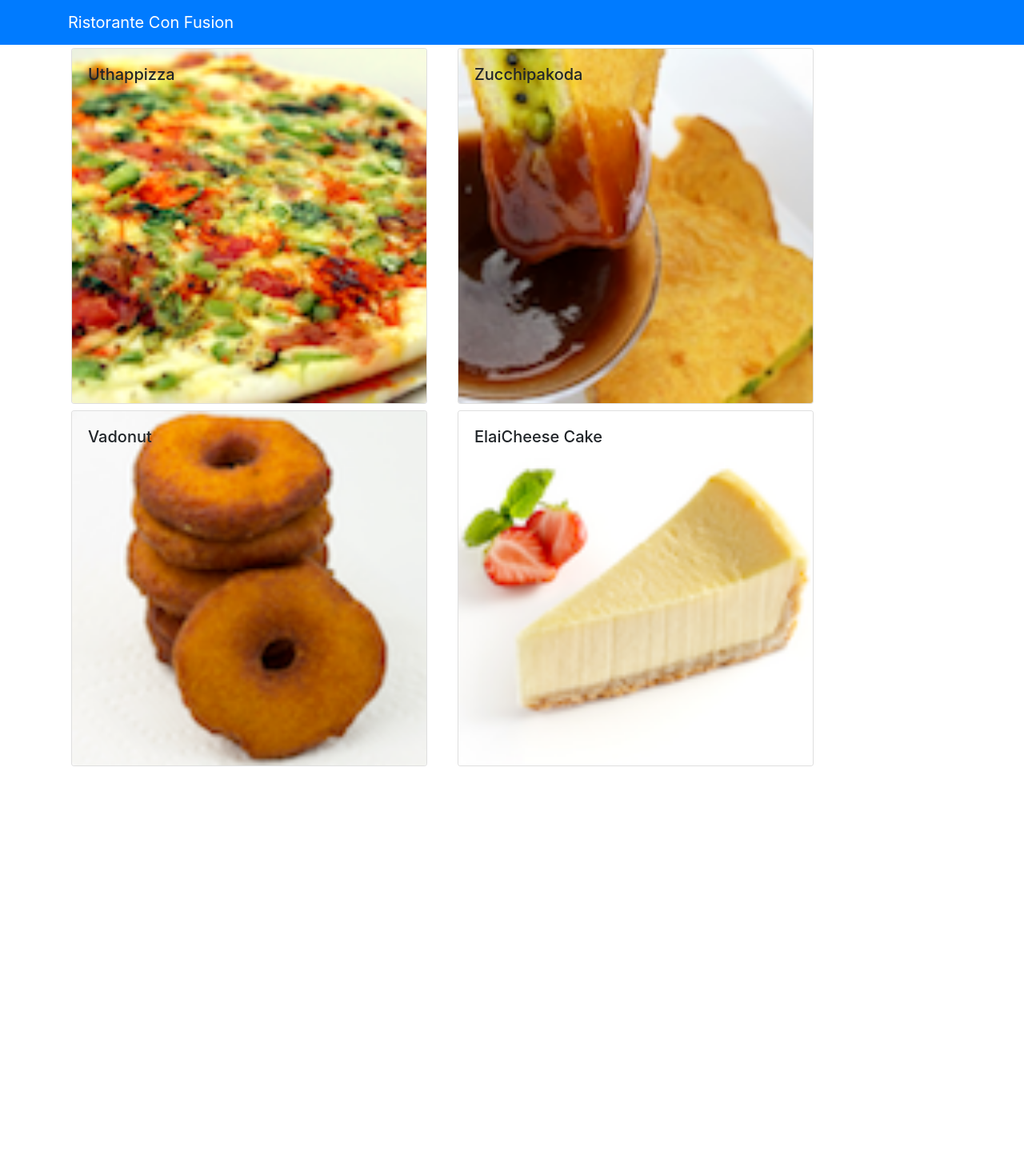
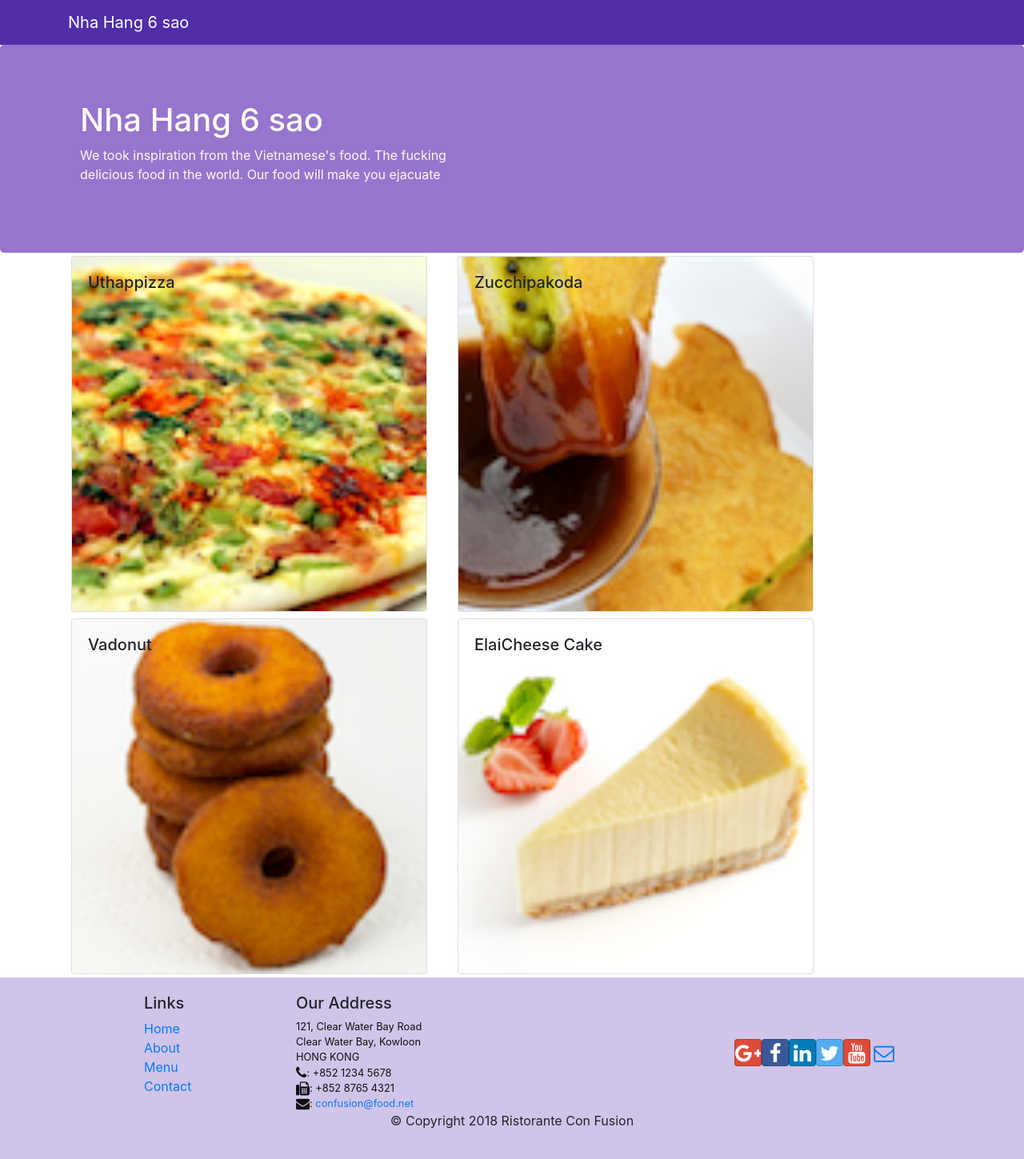
Before and after one commit to PhoDayHanh/doan_test, a React (Create React App) app: page /contactus in a window 1280 px wide. Shown: the whole page at 80% size. Before the commit the page ends 962 px from the top, so only its background shows below. Built offline with nearby package versions, Linux system fonts and the light colour scheme.

Commit message:
Add header and footer

```diff
--- a/package.json
+++ b/package.json
@@ -7,6 +7,8 @@
     "@testing-library/react": "^13.3.0",
     "@testing-library/user-event": "^13.5.0",
     "bootstrap": "^4.0.0",
+    "bootstrap-social": "5.1.1",
+    "font-awesome": "4.7.0",
     "react": "^18.2.0",
     "react-dom": "^18.2.0",
     "react-popper": "0.9.2",
--- a/src/App.css
+++ b/src/App.css
@@ -1,38 +1,33 @@
-.App {
-  text-align: center;
+.row-header{
+  margin:0px auto;
+  padding:0px auto;
 }
 
-.App-logo {
-  height: 40vmin;
-  pointer-events: none;
+.row-content {
+  margin:0px auto;
+  padding: 50px 0px 50px 0px;
+  border-bottom: 1px ridge;
+  min-height:400px;
 }
 
-@media (prefers-reduced-motion: no-preference) {
-  .App-logo {
-    animation: App-logo-spin infinite 20s linear;
-  }
+.footer{
+  background-color: #D1C4E9;
+  margin:0px auto;
+  padding: 20px 0px 20px 0px;
+}
+.jumbotron {
+  padding:70px 30px 70px 30px;
+  margin:0px auto;
+  background: #9575CD ;
+  color:floralwhite;
 }
 
-.App-header {
-  background-color: #282c34;
-  min-height: 100vh;
-  display: flex;
-  flex-direction: column;
-  align-items: center;
-  justify-content: center;
-  font-size: calc(10px + 2vmin);
-  color: white;
+address{
+  font-size:80%;
+  margin:0px;
+  color:#0f0f0f;
 }
 
-.App-link {
-  color: #61dafb;
+.navbar-dark {
+  background-color: #512DA8;
 }
-
-@keyframes App-logo-spin {
-  from {
-    transform: rotate(0deg);
-  }
-  to {
-    transform: rotate(360deg);
-  }
-}
--- /dev/null
+++ b/src/components/FooterComponent.js
@@ -0,0 +1,50 @@
+import React from "react";
+
+function Footer(props) {
+    return(
+    <div className="footer">
+        <div className="container">
+            <div className="row justify-content-center">
+                <div className="col-4 offset-1 col-sm-2">
+                    <h5>Links</h5>
+                    <ul className="list-unstyled">
+                        <li><a href="#">Home</a></li>
+                        <li><a href="#">About</a></li>
+                        <li><a href="#">Menu</a></li>
+                        <li><a href="contactus.html">Contact</a></li>
+                    </ul>
+                </div>
+                <div className="col-7 col-sm-5">
+                    <h5>Our Address</h5>
+                    <address>
+		              121, Clear Water Bay Road<br />
+		              Clear Water Bay, Kowloon<br />
+		              HONG KONG<br />
+		              <i className="fa fa-phone fa-lg"></i>: +852 1234 5678<br />
+		              <i className="fa fa-fax fa-lg"></i>: +852 8765 4321<br />
+		              <i className="fa fa-envelope fa-lg"></i>: <a href="mailto:confusion@food.net">
+                         confusion@food.net</a>
+                    </address>
+                </div>
+                <div className="col-12 col-sm-4 align-self-center">
+                    <div className="text-center">
+                        <a className="btn btn-social-icon btn-google" href="http://google.com/+"><i className="fa fa-google-plus"></i></a>
+                        <a className="btn btn-social-icon btn-facebook" href="http://www.facebook.com/profile.php?id="><i className="fa fa-facebook"></i></a>
+                        <a className="btn btn-social-icon btn-linkedin" href="http://www.linkedin.com/in/"><i className="fa fa-linkedin"></i></a>
+                        <a className="btn btn-social-icon btn-twitter" href="http://twitter.com/"><i className="fa fa-twitter"></i></a>
+                        <a className="btn btn-social-icon btn-google" href="http://youtube.com/"><i className="fa fa-youtube"></i></a>
+                        <a className="btn btn-social-icon" href="mailto:"><i className="fa fa-envelope-o"></i></a>
+                    </div>
+                </div>
+            </div>
+            <div className="row justify-content-center">
+                <div className="col-auto">
+                    <p>© Copyright 2018 Ristorante Con Fusion</p>
+                </div>
+            </div>
+        </div>
+    </div>
+    )
+}
+
+export default Footer;
--- /dev/null
+++ b/src/components/HeaderComponent.js
@@ -0,0 +1,31 @@
+import React, { Component } from "react";
+import { Navbar, NavbarBrand, Jumbotron } from "reactstrap";
+
+class Header extends Component {
+  render() {
+    return (
+      <>
+        <Navbar dark>
+          <div className="container">
+            <NavbarBrand href="/">Nha Hang 6 sao</NavbarBrand>
+          </div>
+        </Navbar>
+        <Jumbotron>
+          <div className="container">
+            <div className="row row-header">
+              <div className="col-12 col-sm-6">
+                <h1>Nha Hang 6 sao</h1>
+                <p>
+                  We took inspiration from the Vietnamese's food. The fucking
+                  delicious food in the world. Our food will make you ejacuate
+                </p>
+              </div>
+            </div>
+          </div>
+        </Jumbotron>
+      </>
+    );
+  }
+}
+
+export default Header;
--- a/src/components/MainComponent.js
+++ b/src/components/MainComponent.js
@@ -1,8 +1,9 @@
 import React, { Component } from "react";
-import { Navbar, NavbarBrand } from "reactstrap";
 import Menu from "./MenuComponent";
 import DishDetail from "./DishDetail";
 import { DISHES } from "../shared/dishes";
+import Header from "./HeaderComponent";
+import Footer from "./FooterComponent";
 
 class Main extends Component {
   constructor(props) {
@@ -20,11 +21,7 @@
   render() {
     return (
       <div>
-        <Navbar dark color="primary">
-          <div className="container">
-            <NavbarBrand href="/">Ristorante Con Fusion</NavbarBrand>
-          </div>
-        </Navbar>
+       <Header></Header>
         <div className="container">
           <div className="row">
             <Menu
@@ -40,8 +37,10 @@
                 )[0]
               }
             />
+
           </div>
         </div>
+        <Footer></Footer>
       </div>
     );
   }
--- a/src/index.js
+++ b/src/index.js
@@ -4,7 +4,8 @@
 import './index.css';
 import App from './App';
 import reportWebVitals from './reportWebVitals';
-
+import 'font-awesome/css/font-awesome.min.css';
+import 'bootstrap-social/bootstrap-social.css';
 
 const root = ReactDOM.createRoot(document.getElementById('root'));
 root.render(
```
Also changed, not shown: 1 other file (tests, documents, lock files or other folders).
